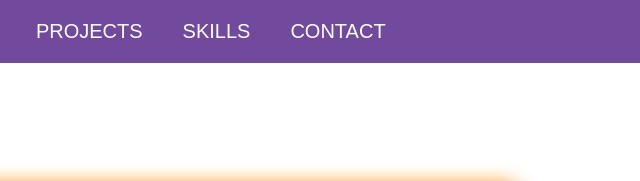
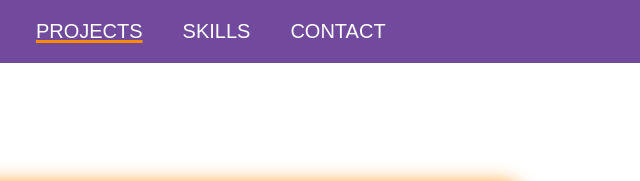
Before and after one commit to leohon/portfoLEO, a plain HTML site: page projects.html in a window 1280 px wide. Shown: the top 181 px of the page, 593-1233 px from the left. Drawn offline with nearby package versions, Linux system fonts and the light colour scheme; files that its build step writes are made by us from their sources.

Commit message:
added text decoration to nav

```diff
--- a/styles/sass/partials/_nav.scss
+++ b/styles/sass/partials/_nav.scss
@@ -24,7 +24,7 @@ nav {
         text-transform: uppercase;
       }
 
-      a:hover {
+      a:hover, .home {
         text-decoration: underline 3px variables.$darkOrange;
       }
     }
```
